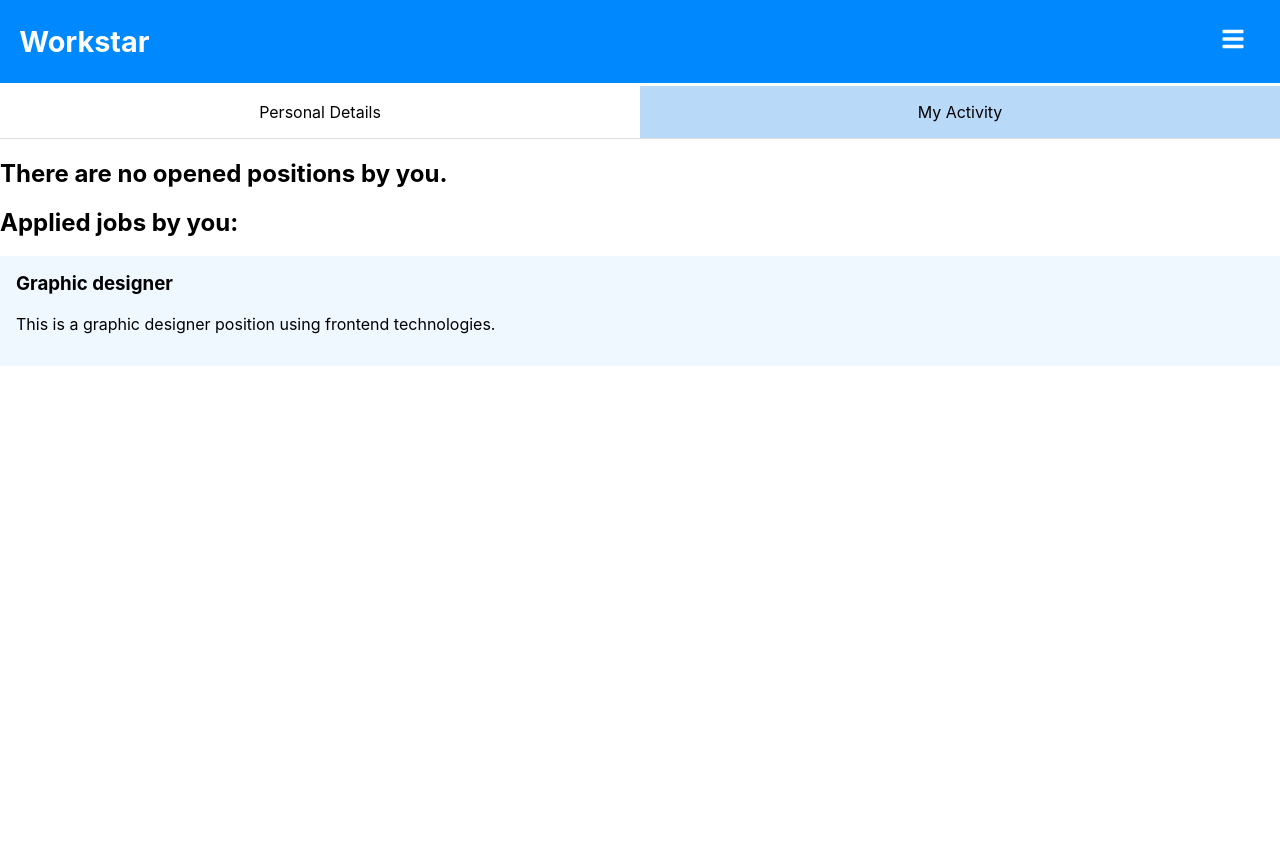
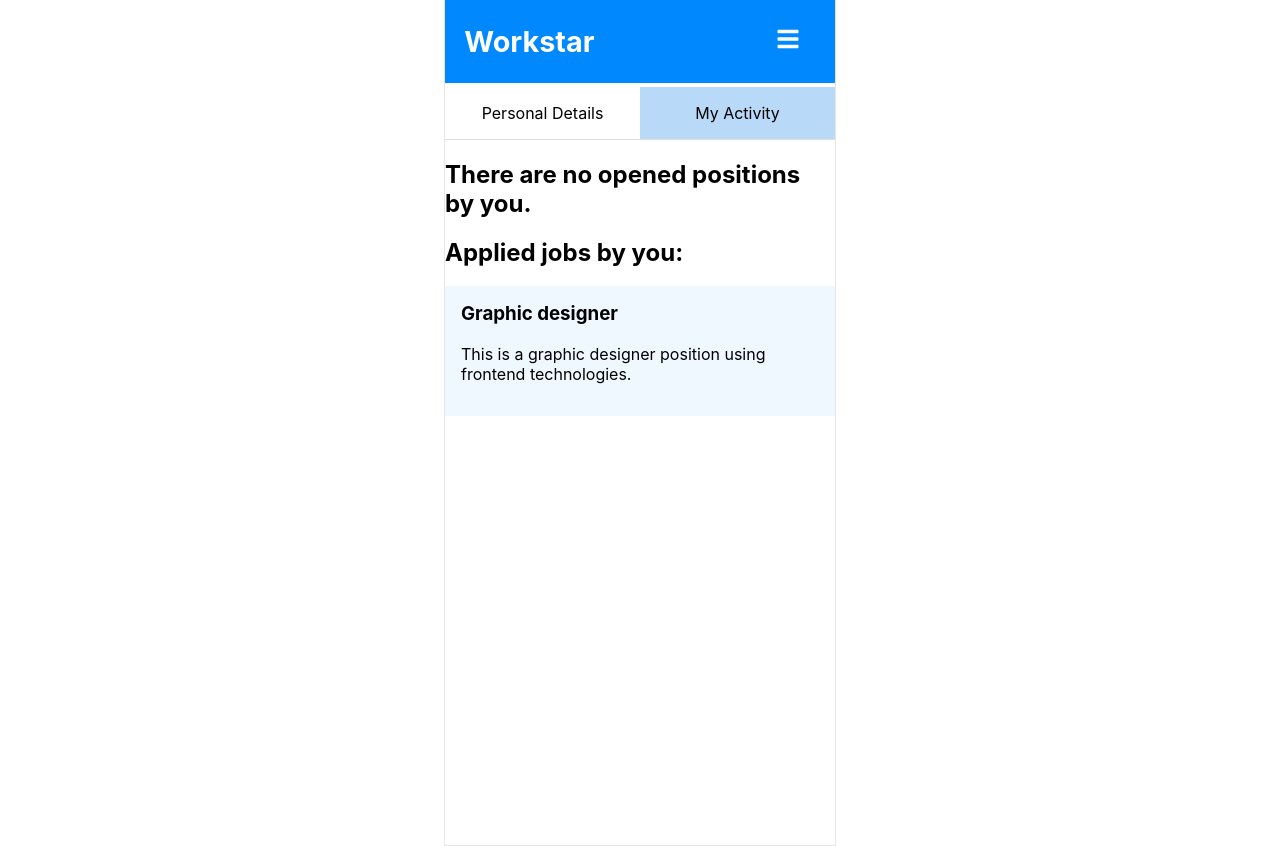
Before and after one commit to ipardeepsbrar/workstar, a React (Create React App) app in the folder frontend/: page /my-profile/activity in a window 1280 px wide. Before the commit the page ends 800 px from the top, so only its background shows below. Built offline with nearby package versions, Linux system fonts and the light colour scheme.

Commit message:
project version 1 done

```diff
--- a/frontend/src/App.js
+++ b/frontend/src/App.js
@@ -26,6 +26,7 @@ function App() {
   }, [])
 
   return (
+    <div className="wrapper">
     <BrowserRouter>
       <AlertDialog/>
       <Routes>
@@ -38,6 +39,7 @@ function App() {
         <Route path="/candidates/:jobId" element={<Candidates/>}/>
       </Routes>
     </BrowserRouter>
+    </div>
   );
 }
 
--- a/frontend/src/components/Header.module.css
+++ b/frontend/src/components/Header.module.css
@@ -3,9 +3,11 @@
     color: white;
     position: fixed;
     top: 0;
-    left: 0;
-    width: 100%;
+    left: 50%;
+    width: 390px;
     z-index: 2;
+    /* margin: 0 auto */
+    translate: -50%
 }
 .container1{
     display: flex;
--- a/frontend/src/components/MyActivity.js
+++ b/frontend/src/components/MyActivity.js
@@ -17,7 +17,7 @@ const MyActivity = (props) => {
     useEffect(()=>{
       if(token){
         async function requestList() {
-            const list = await sendRequest('http://52.91.124.129:8000/api/provide-jobs/opened-positions', "GET",
+            const list = await sendRequest('https://54.166.230.250:8000/api/provide-jobs/opened-positions', "GET",
             { "Content-Type": "application/json", Authorization: `Bearer ${token}`})
             setList(list);
           }
--- a/frontend/src/components/PersonalDetails.js
+++ b/frontend/src/components/PersonalDetails.js
@@ -28,7 +28,7 @@ const PersonalDetails = (props) => {
     if (token) {
       const details = async function () {
         const userDetails = await sendRequest(
-          "http://52.91.124.129:8000/api/my-profile/details",
+          "https://54.166.230.250:8000/api/my-profile/details",
           "GET",
           { Authorization: `Bearer ${token}` }
         );
--- a/frontend/src/components/authSubPages/LogInPage.js
+++ b/frontend/src/components/authSubPages/LogInPage.js
@@ -33,7 +33,7 @@ const LogInPage = (props) => {
         const body = JSON.stringify(values);
         try {
           const data = await sendRequest(
-            `http://52.91.124.129:8000/api/auth/login`,
+            `https://54.166.230.250:8000/api/auth/login`,
             "POST",
             { "Content-Type": "application/json" },
             body
--- a/frontend/src/components/authSubPages/RegisterPage.js
+++ b/frontend/src/components/authSubPages/RegisterPage.js
@@ -43,7 +43,7 @@ const RegisterPage = (props) => {
       onSubmit={async (values, actions) => {
         const body = JSON.stringify(values);
         const data = await sendRequest(
-          `http://52.91.124.129:8000/api/auth/register`,
+          `https://54.166.230.250:8000/api/auth/register`,
           "PUT",
           { "Content-Type": "application/json" },
           body
--- a/frontend/src/index.css
+++ b/frontend/src/index.css
@@ -5,6 +5,7 @@ body {
     sans-serif;
   -webkit-font-smoothing: antialiased;
   -moz-osx-font-smoothing: grayscale;
+
 }
 
 code {
@@ -31,3 +32,10 @@ a{
   text-decoration: none;
   color: black;
 }
+
+.wrapper{
+  max-width: 390px;
+  height: 844px;
+  margin: 0 auto;
+  border: 1px solid rgb(231, 229, 229);
+}
--- a/frontend/src/pages/FindJobs.js
+++ b/frontend/src/pages/FindJobs.js
@@ -19,7 +19,7 @@ const FindJobs = (props) => {
     if (token) {
       async function requestList() {
         const list = await sendRequest(
-          'http://52.91.124.129:8000/api/all-jobs/user',
+          'https://54.166.230.250:8000/api/all-jobs/user',
           "GET",
           {
             Authorization: `Bearer ${token}`,
@@ -33,7 +33,7 @@ const FindJobs = (props) => {
     else {
       async function requestList() {
         const list = await sendRequest(
-          "http://52.91.124.129:8000/api/all-jobs/");
+          "https://54.166.230.250:8000/api/all-jobs/");
         setList(list);
       }
       requestList();
--- a/frontend/src/pages/OpenPosition.js
+++ b/frontend/src/pages/OpenPosition.js
@@ -48,7 +48,7 @@ const OpenPosition = (props) => {
         const body = JSON.stringify(values);
         try {
           const successMsg = await sendRequest(
-            `http://52.91.124.129:8000/api/provide-jobs/opened-positions/open-position`,
+            `https://54.166.230.250:8000/api/provide-jobs/opened-positions/open-position`,
             "PUT",
             { "Content-Type": "application/json", Authorization: `Bearer ${token}` },
             body
--- a/frontend/src/pages/ProvideJobs.js
+++ b/frontend/src/pages/ProvideJobs.js
@@ -27,7 +27,7 @@ const ProvideJobs = (props) => {
   useEffect(()=>{
     if(token){
       async function requestList() {
-          const list = await sendRequest('http://52.91.124.129:8000/api/provide-jobs/opened-positions', "GET",
+          const list = await sendRequest('https://54.166.230.250:8000/api/provide-jobs/opened-positions', "GET",
           { "Content-Type": "application/json", Authorization: `Bearer ${token}`})
           setList(list);
         }
```
